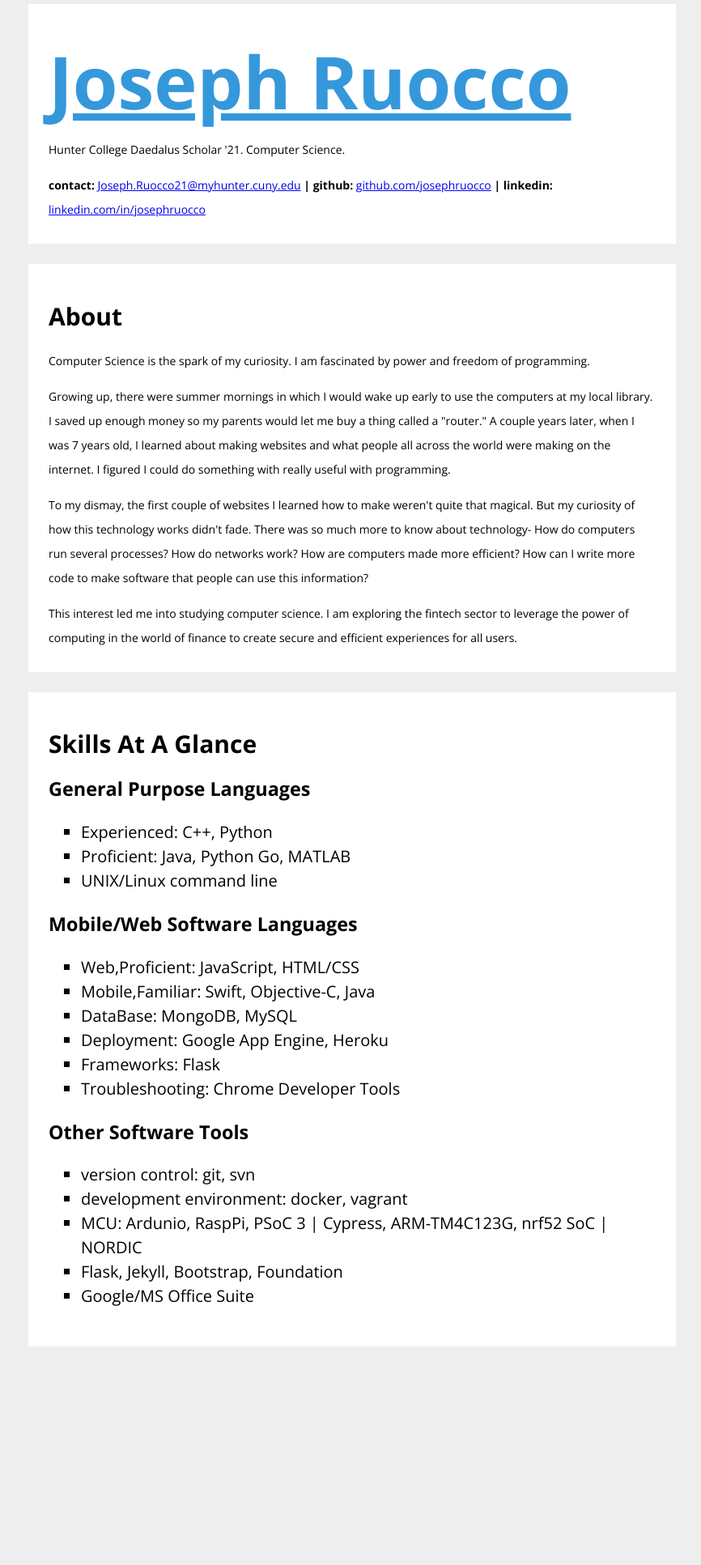
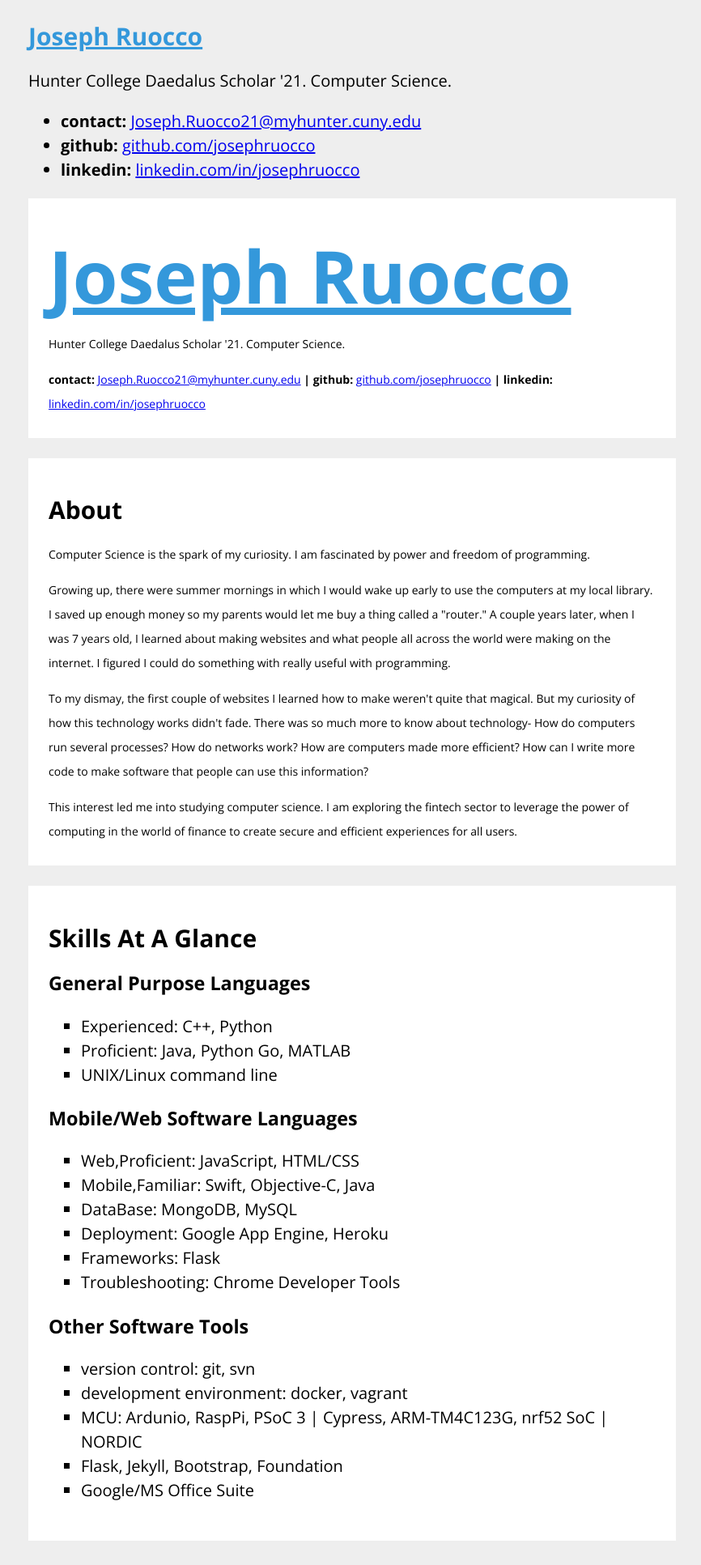
Before and after one commit to josephruocco/josephruocco.github.io, a Jekyll site: the page built from index.html, in a window 1280 px wide. Shown: the whole page at 81% size, without its empty margins (205-1071 px from the left). Built offline with Jekyll 4.4.1, drawn with Linux system fonts in a browser that asks for light colours; before the commit the page ends 1693 px from its top, so only the background shows below that.

Commit message:
Update default.html

```diff
--- a/_layouts/default.html
+++ b/_layouts/default.html
@@ -16,8 +16,19 @@
 	<meta property="og:title" content="Personal Website of Joseph Ruocco.">
 	<meta property="og:description" content="Personal Website of Joseph Ruocco.">
     </head>
-    <div class="wrap">
-	<div class="menu">
+   <body>
+	   <section class="title">
+	    <h2>
+		<a href="/" title="Joseph Ruocco" style="color:#3498db">Joseph Ruocco</a>
+	    </h2>
+
+	<p>Hunter College Daedalus Scholar '21. Computer Science.</p>
+	<ul><li><b>contact:</b> <a href="mailto:Joseph.Ruocco21@myhunter.cuny.edu">Joseph.Ruocco21@myhunter.cuny.edu</a> </li>
+		<li> <b>github:</b> <a href="https://www.github.com/josephruocco">github.com/josephruocco</a> </li>
+	<li>	<b>linkedin:</b> <a href="https://www.linkedin.com/in/josephruocco"> linkedin.com/in/josephruocco </a> </li> </ul>
+    </section>
 	    <div class="container">
 		{{ content }}
 	    </div>
+	   </body>
+	</html>
```
